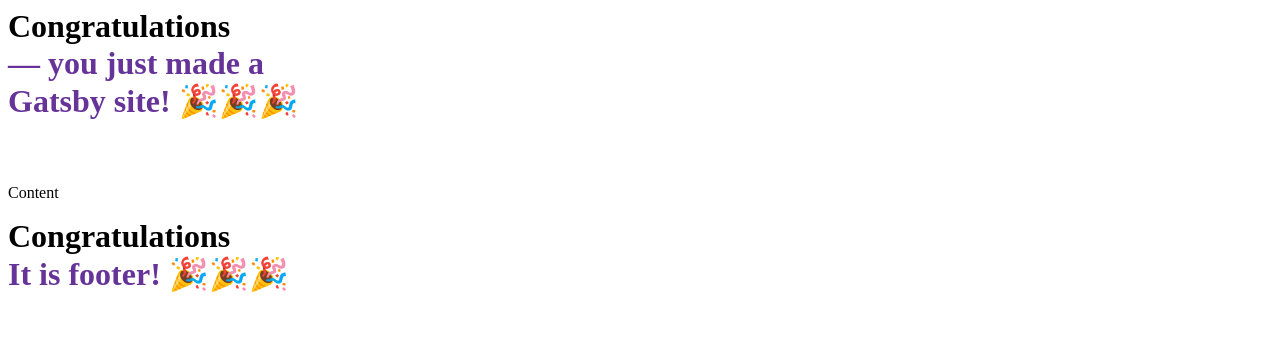
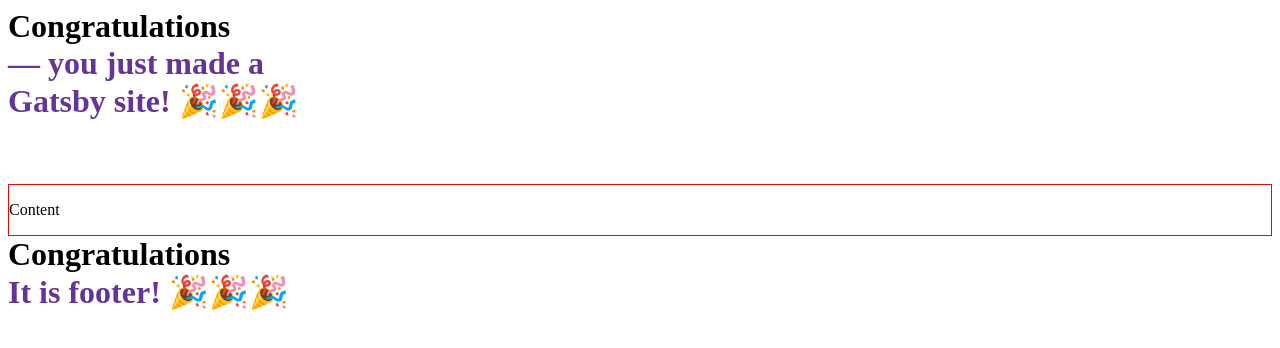
Before and after one commit to yandexdataschool/ML-Handbook, a Gatsby site: page /App in a window 1280 px wide. Built offline with nearby package versions, Linux system fonts and the light colour scheme; Gatsby itself is replaced by a stand-in of ours.

Commit message:
chore: add style for Layout (test, Layout.css)

```diff
--- /dev/null
+++ b/src/components/Layout/Layout.css
@@ -0,0 +1,3 @@
+section {
+  border: 1px solid red;
+}
--- a/src/components/Layout/Layout.tsx
+++ b/src/components/Layout/Layout.tsx
@@ -1,16 +1,23 @@
 import React from 'react';
 import PropTypes from 'prop-types';
+
 import Header from '../Header/Header';
 import Footer from '../Footer/Footer';
+
+import './Layout.css';
 
 const Layout = ({ children }) => {
   return (
     <>
       <Header />
-      {children}
+      <section>{children}</section>
       <Footer />
     </>
   );
 };
 
+Layout.propTypes = {
+  children: PropTypes.node.isRequired,
+};
+
 export default Layout;
```
